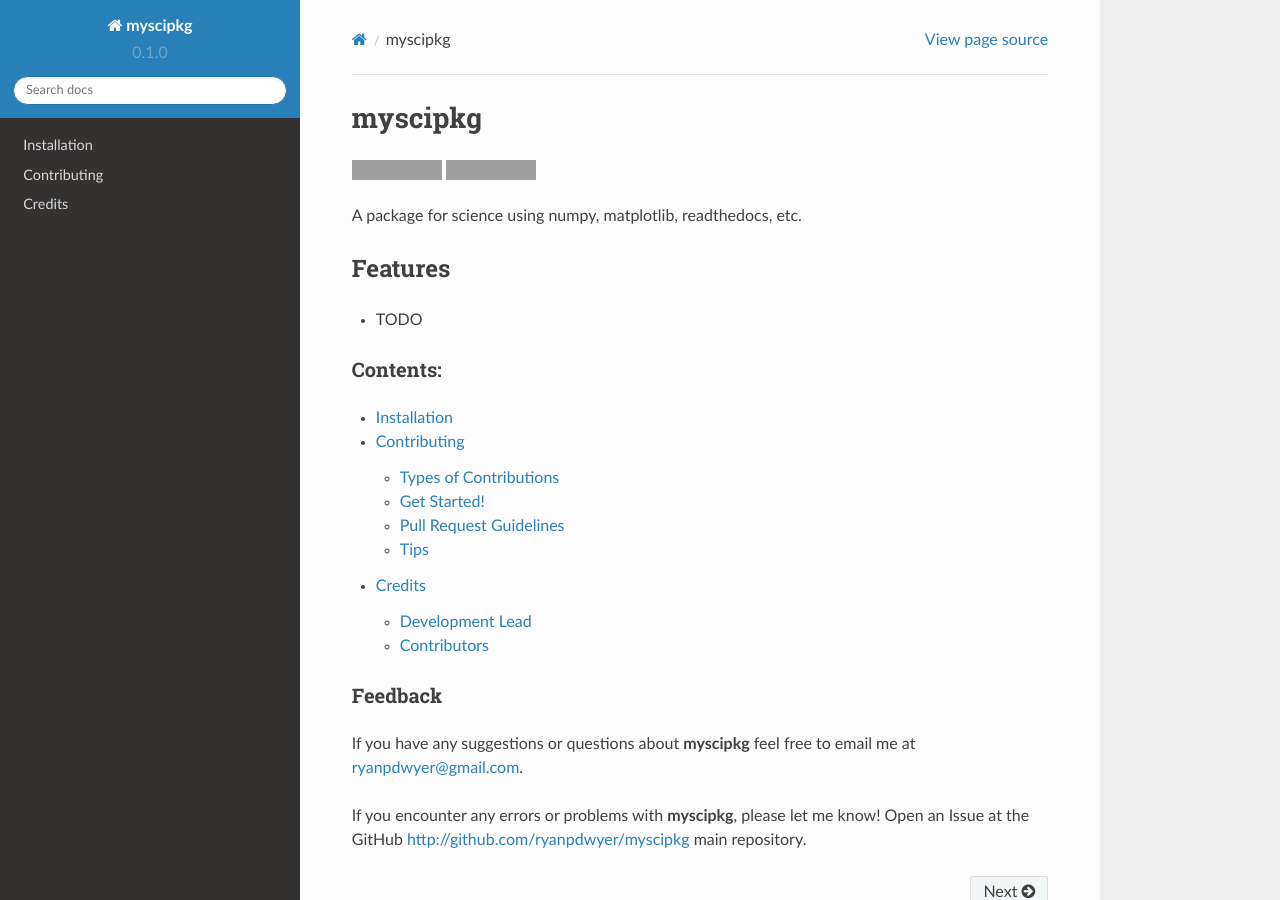
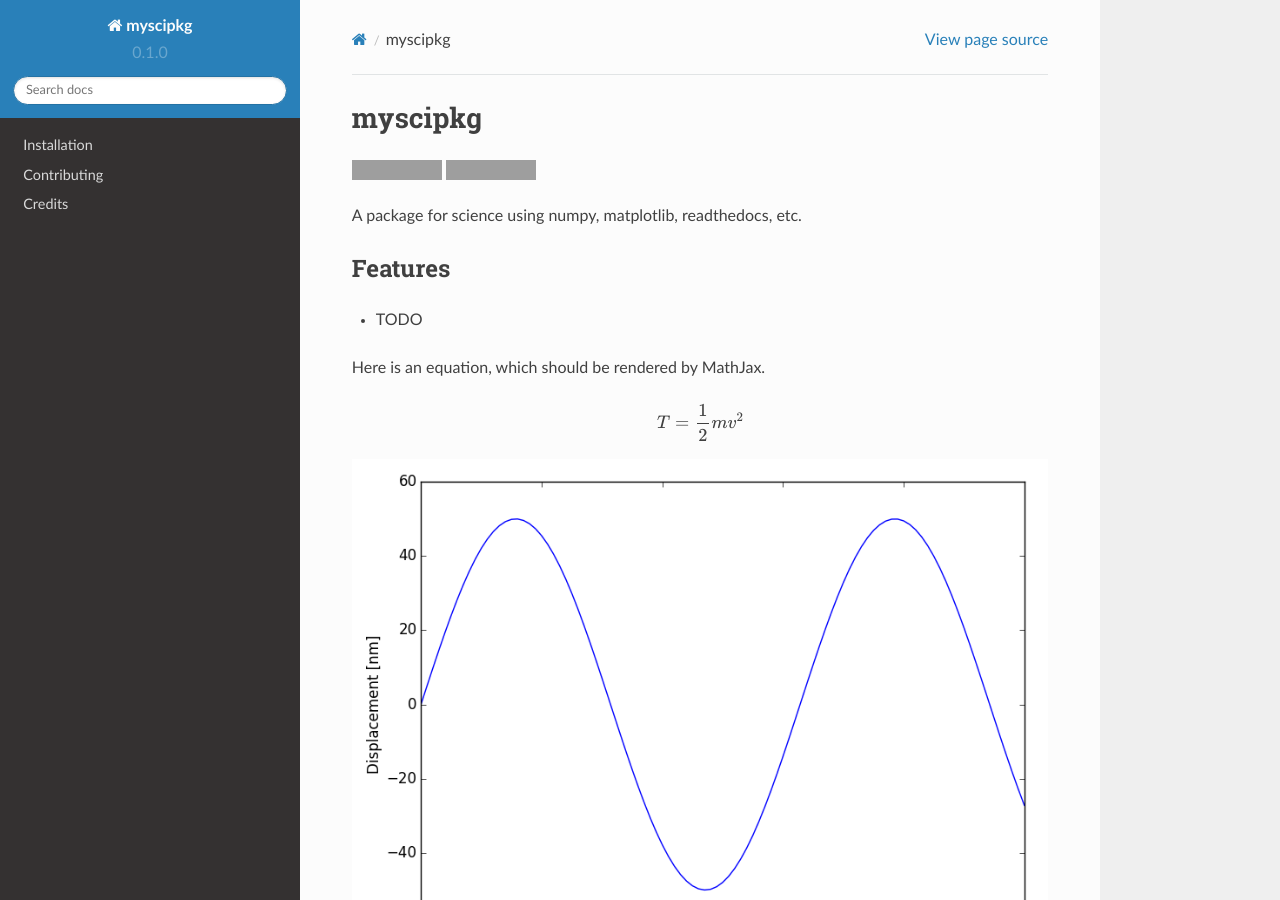
Before and after one commit to ryanpdwyer/myscipkg, a Sphinx documentation site: the page built from docs/index.rst, in a window 1280 px wide and 900 px high. Built offline with Sphinx 7.4.7 and the Read the Docs theme 2.0.0, drawn with Linux system fonts in a browser that asks for light colours; grey boxes are pictures that could not be loaded.

Commit message:
Added test image

```diff
--- a/docs/index.rst
+++ b/docs/index.rst
@@ -4,6 +4,14 @@
    contain the root `toctree` directive.
 
 .. include:: ../README.rst
+
+Here is an equation, which should be rendered by MathJax.
+
+.. math::
+
+    T = \frac{1}{2} m v^2
+
+.. image:: images/ex.*
 
 Contents:
 =========
```
Also changed, not shown: docs/images/ex.png (added).
